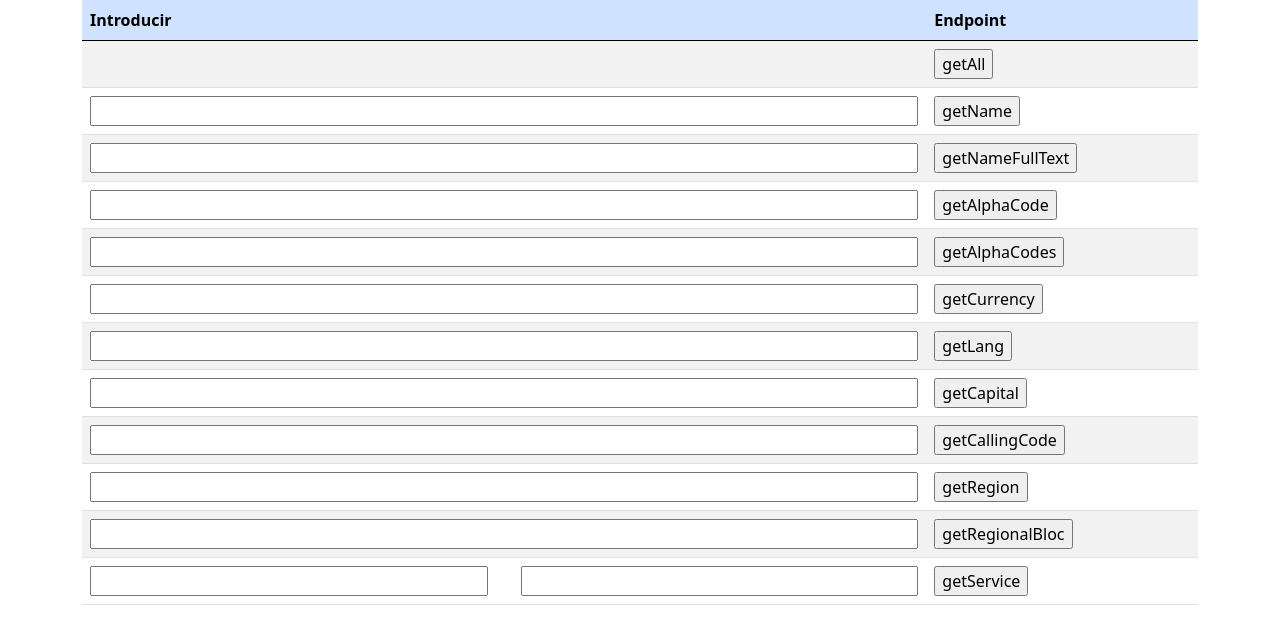
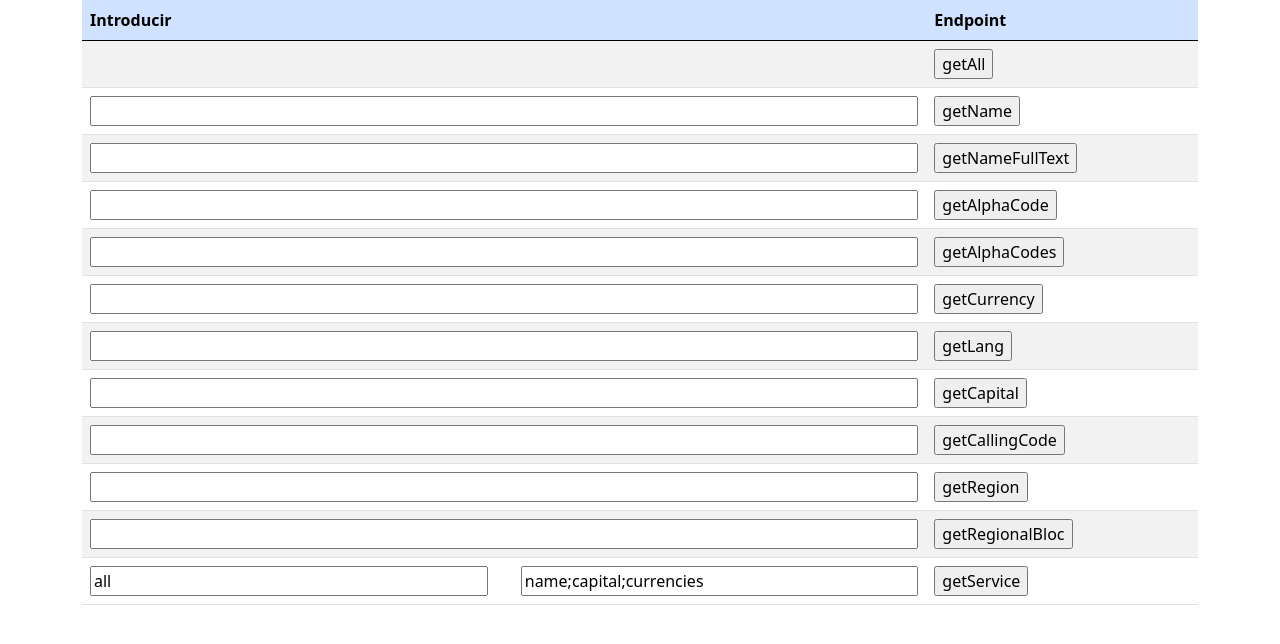
Before and after one commit to Marccudi/UD32-Frontal_AJAX, a plain HTML site: page index.html in a window 1280 px wide. Drawn offline with nearby package versions, Linux system fonts and the light colour scheme.

Commit message:
Add files via upload

```diff
--- a/index.html
+++ b/index.html
@@ -99,7 +99,7 @@
             </tr>
             <tr>
                 <td>
-                    <input type="text" id="texto12" style="width: 48%;"> <input type="text" id="fields" style="float: right; width: 48%;">
+                    <input type="text" id="texto12" value="all" style="width: 48%;"> <input type="text" value="name;capital;currencies" id="fields" style="float: right; width: 48%;">
 
                 <td>
                     <input type="button" value="getService" id="getService">
```
